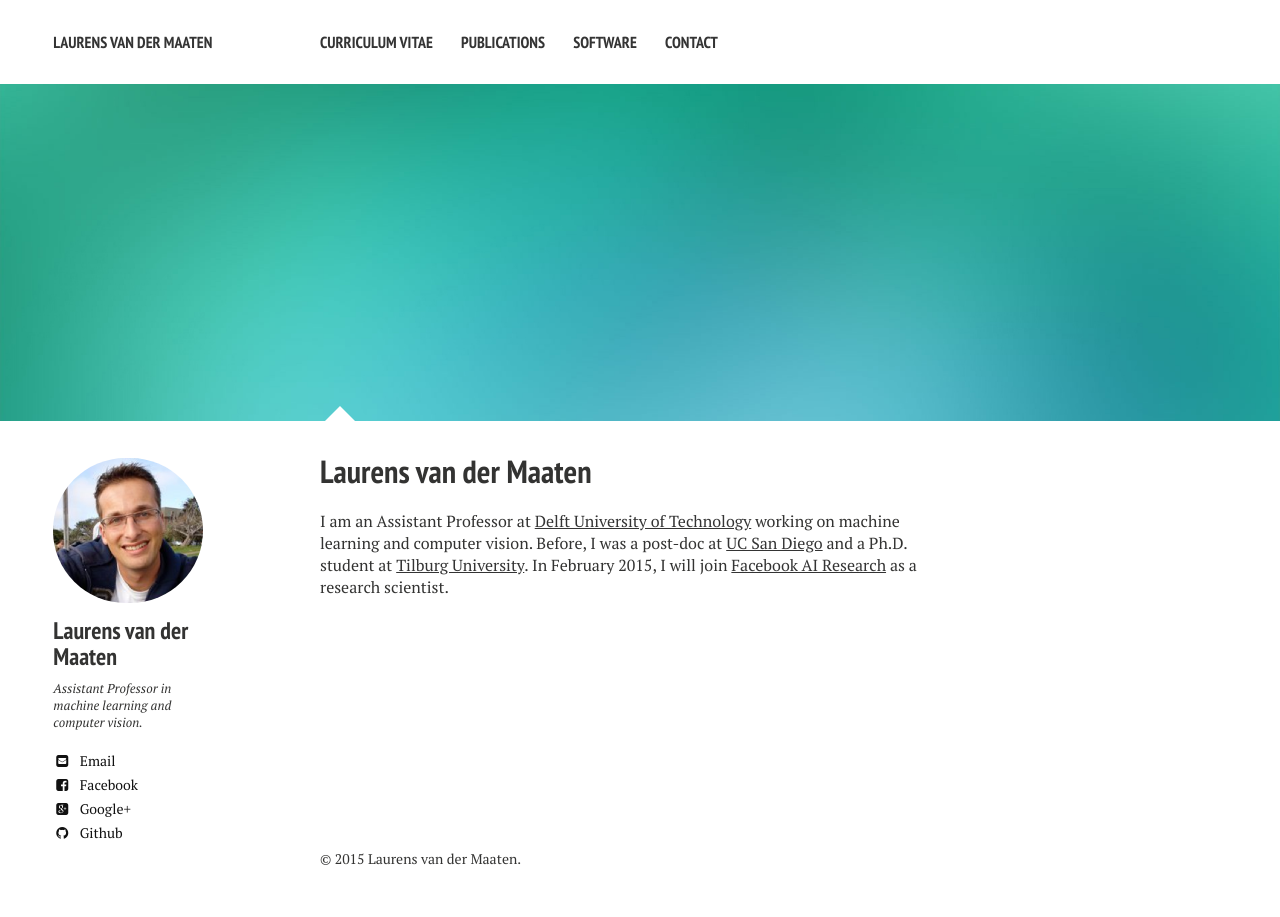
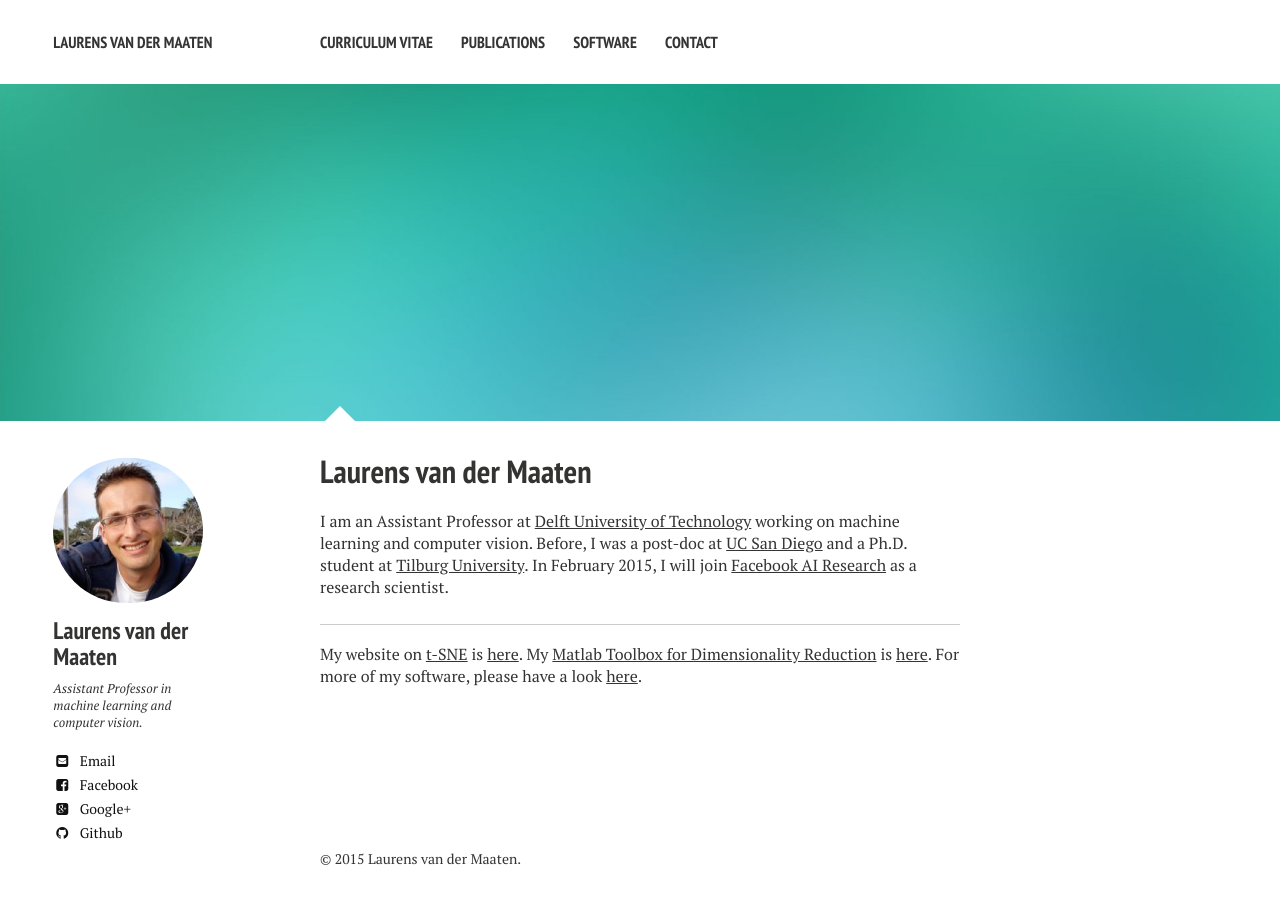
Before and after one commit to lvdmaaten/lvdmaaten.github.io, a Jekyll site: the page built from index.md, in a window 1280 px wide. Built offline with Jekyll 4.4.1, drawn with Linux system fonts in a browser that asks for light colours; nearby versions of some CDN libraries.

Commit message:
add introductory text

```diff
--- a/index.md
+++ b/index.md
@@ -8,3 +8,7 @@ image:
 ---
 
 I am an Assistant Professor at [Delft University of Technology](http://www.tudelft.nl) working on machine learning and computer vision. Before, I was a post-doc at [UC San Diego](http://www.ucsd.edu) and a Ph.D. student at [Tilburg University](http://www.tilburguniversity.edu). In February 2015, I will join [Facebook AI Research](http://research.facebook.com/ai) as a research scientist.
+
+---
+
+My website on [t-SNE](tsne/) is [here](tsne/). My [Matlab Toolbox for Dimensionality Reduction](drtoolbox/) is [here](drtoolbox/). For more of my software, please have a look [here](software/).
```
Also changed, not shown: 3 other files.
